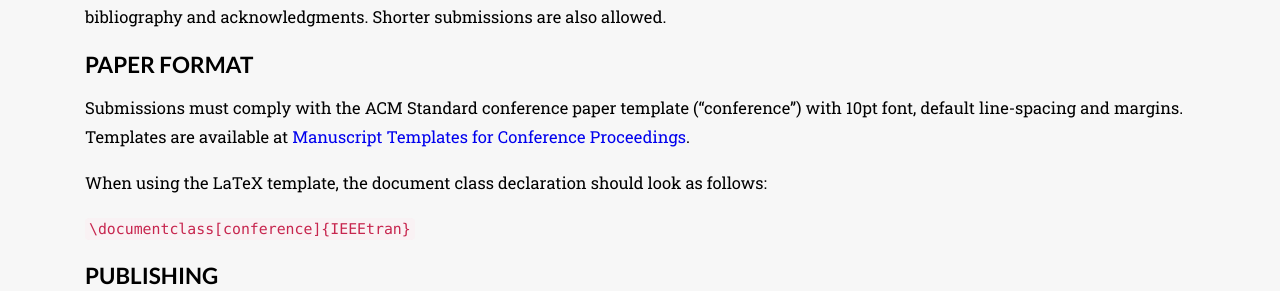
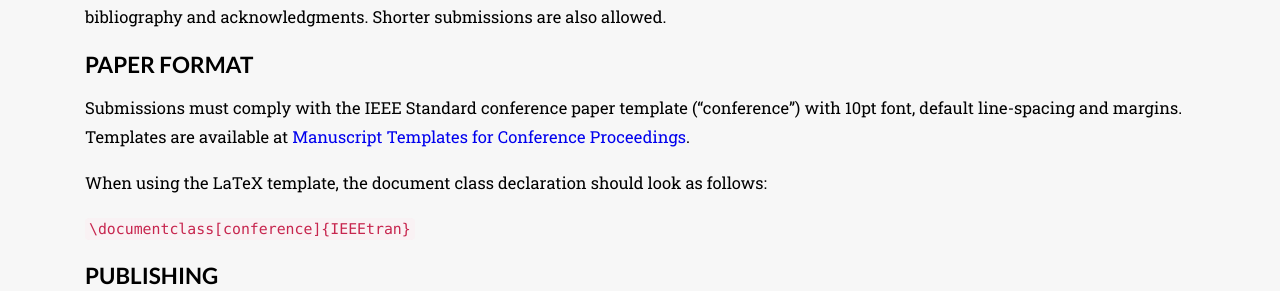
Before and after one commit to RAGE-Workshop/2024, a Jekyll site: the page built from submission.markdown, in a window 1280 px wide and 979 px high. Shown: the part 388-679 px from the top of the window. Built offline with Jekyll 4.4.1, drawn with Linux system fonts in a browser that asks for light colours; some web fonts are replaced.

Commit message:
Updated home-page with minor fixes

```diff
--- a/submission.markdown
+++ b/submission.markdown
@@ -13,7 +13,7 @@ The workshop follows a double-blind peer-review process. The body of each submit
 
 ## Paper Format
 
-Submissions must comply with the ACM Standard conference paper template ("conference") with 10pt font, default line-spacing and margins.
+Submissions must comply with the IEEE Standard conference paper template ("conference") with 10pt font, default line-spacing and margins.
 Templates are available at [Manuscript Templates for Conference Proceedings](https://www.ieee.org/conferences/publishing/templates.html).
 
 When using the LaTeX template, the document class declaration should look as follows:
```
Also changed, not shown: collections/_organizers/tpc/de-santo-massimo.md (renamed from collections/_organizers/tpc/santo-massimo.md, +1 -1 lines).
